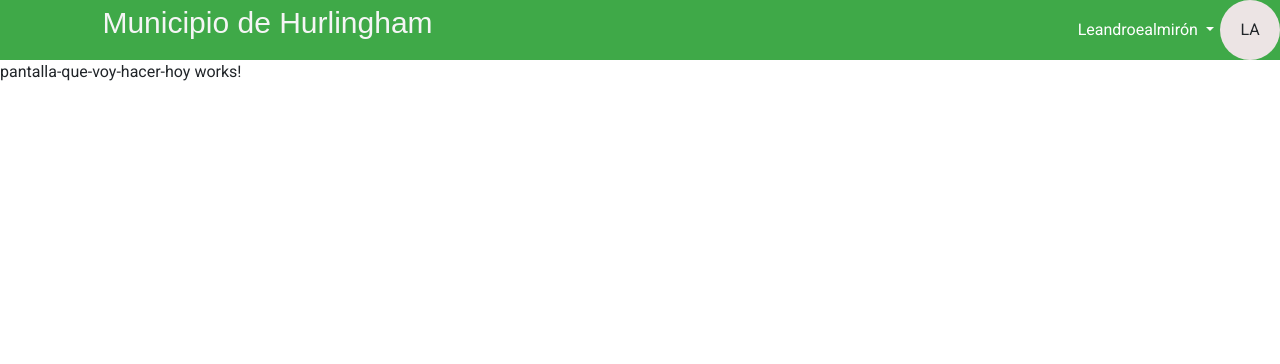
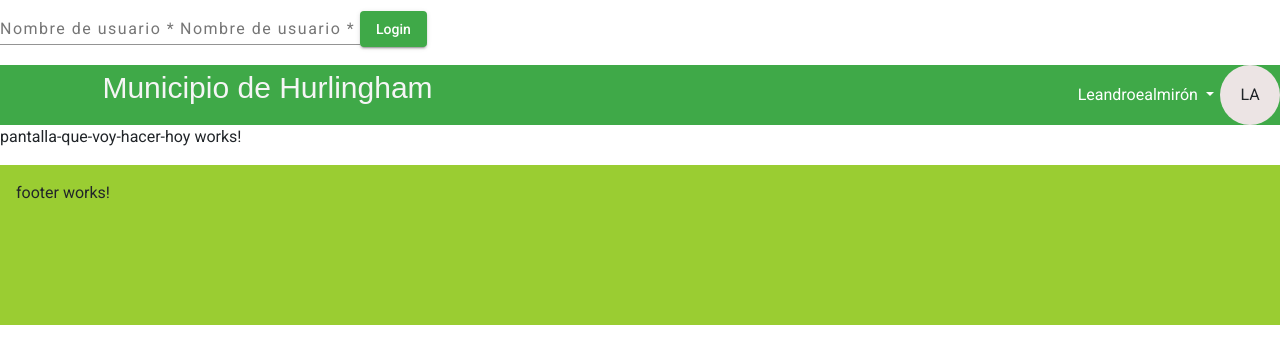
Before and after one commit to spider512/ReunionesDeSincronizacion, an Angular app: page /hoy in a window 1280 px wide. Shown: the top 364 px of the page. Built offline with nearby package versions, Linux system fonts and the light colour scheme.

Commit message:
implementado rutas

```diff
--- a/src/app/app.component.html
+++ b/src/app/app.component.html
@@ -1,17 +1,8 @@
-<app-pantalla-que-voy-hacer-hoy></app-pantalla-que-voy-hacer-hoy>
-<!-- <header>
-    <app-header></app-header>
-</header> -->
-<!-- <div id="main">
-    <article>Article</article>
-    <nav>Nav</nav>
-    <aside>Aside</aside>
-</div> -->
 
-<!-- <app-login *ngIf="!auth.isLogged()"></app-login> -->
-<router-outlet *ngIf="auth.isLogged()">
+<app-login *ngIf="!auth.isLogged()"></app-login>
+<router-outlet ></router-outlet>
 
-</router-outlet>
-<!-- <footer>
+
+<footer>
     <app-footer></app-footer>
-</footer> -->
+</footer>
```
Also changed, not shown: src/app/app-routing.module.ts (+6 -3 lines).
